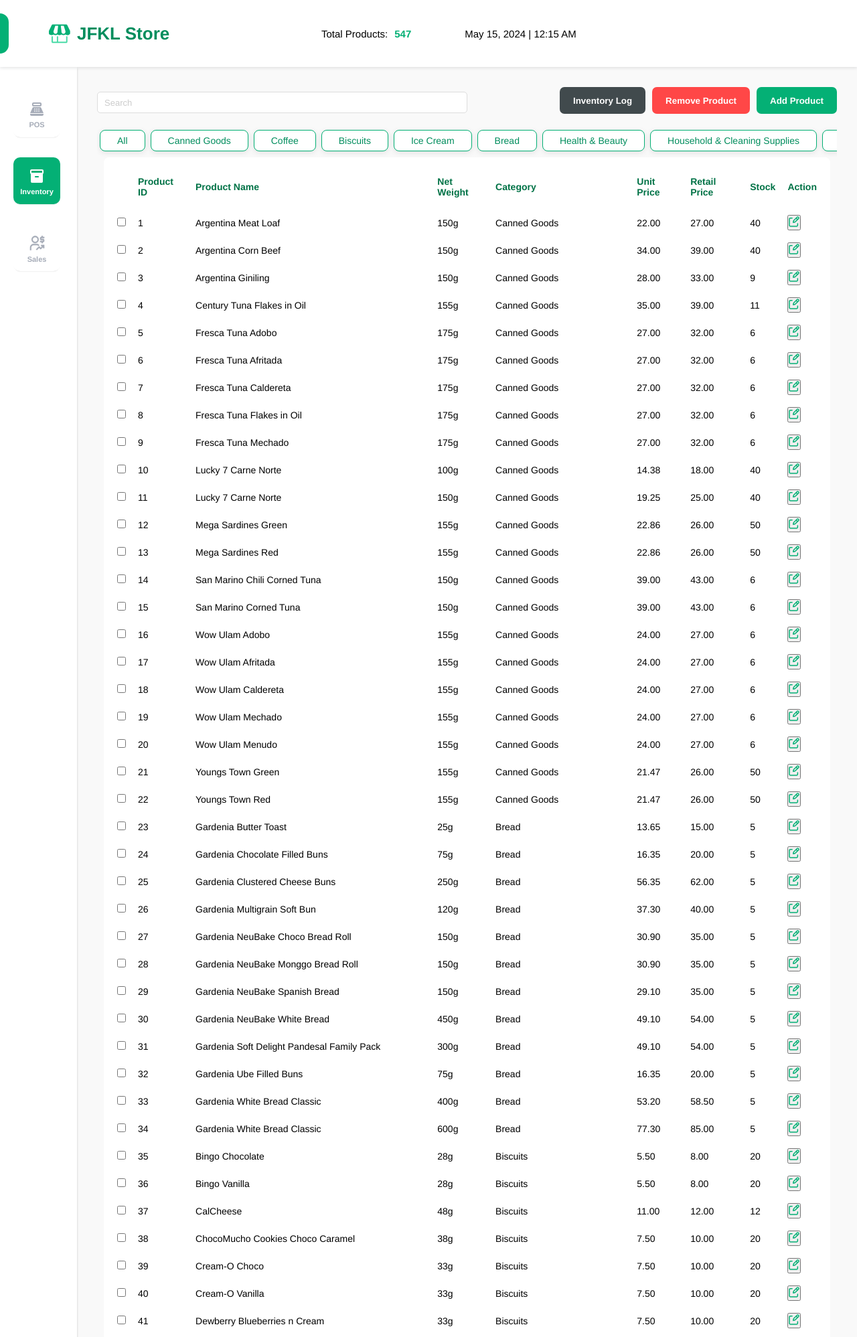
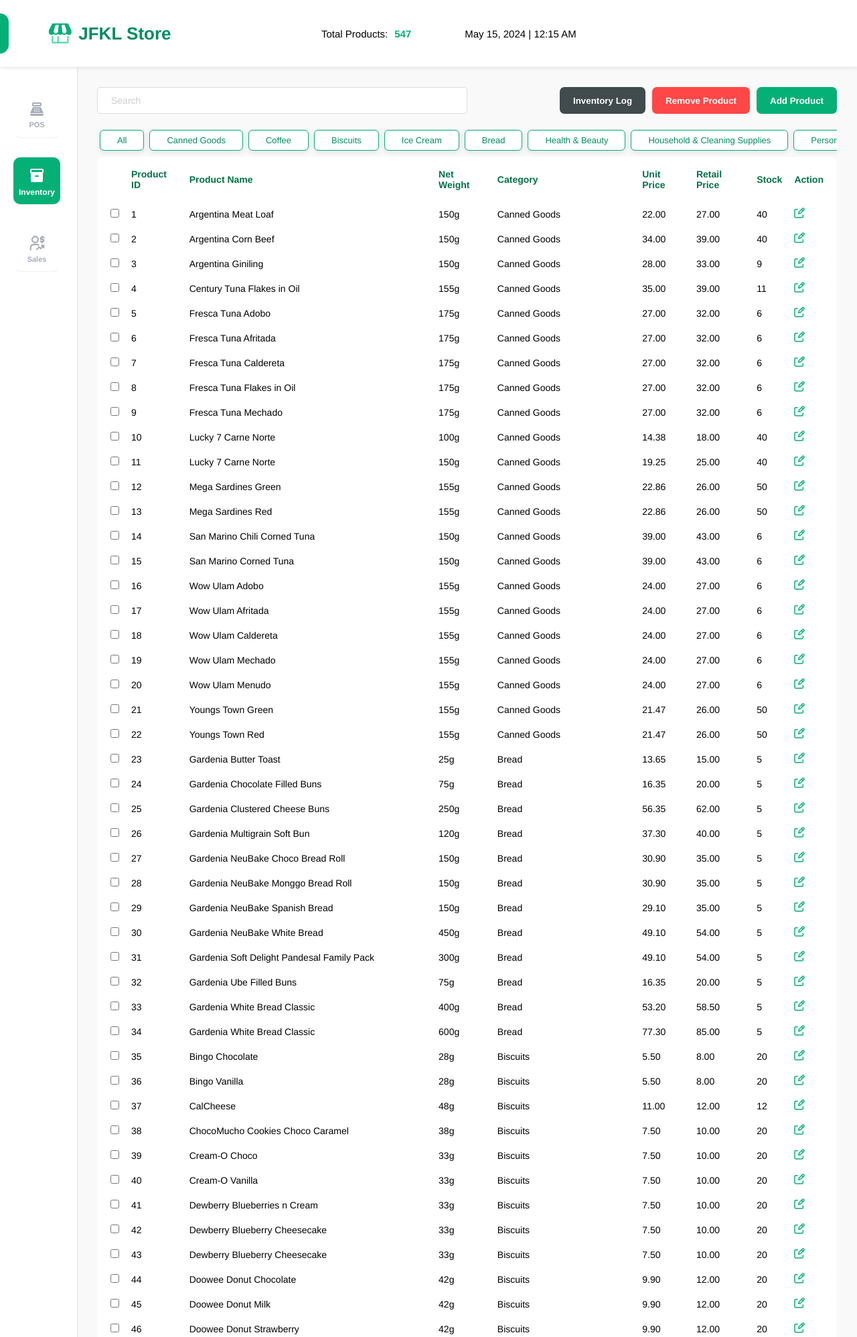
Before and after one commit to Robi1403/JFKL-Store, a PHP site: page /pages/inventory.php in a window 1280 px wide. Shown: the top 1997 px of the page at 67% size. Run offline with PHP 8.4, Linux system fonts and the light colour scheme; data comes from the database, SQL or seed files in the repository.

Commit message:
Update inventory.css

```diff
--- a/css/inventory.css
+++ b/css/inventory.css
@@ -51,6 +51,10 @@ body{
     white-space: nowrap;
 }
 
+.navbar .left .logo img{
+    height: 30px;
+}
+
 .navbar .right{
     display: flex;
     align-items: center;
@@ -88,7 +92,7 @@ body{
     transition: 0.2s;
     cursor: pointer;
     color: #ffffff;
-    font-size: 11px;
+    font-size: 12px;
 }
 
 .sideBar button img{
@@ -119,7 +123,6 @@ body{
 
 .productDisplay{
     background-color: #F9F9F9;
-    flex: 1;
     height: 100vh;
     min-width: 550px;
     margin-left: 115px;
@@ -134,6 +137,9 @@ body{
 .searchBar{
     height: 100%;
     flex: 2;
+}
+#search input{
+    height: 100px;
 }
 
 .searchBar input{
@@ -201,7 +207,7 @@ body{
 }
 .categoryBtn{
     box-shadow: rgba(99, 99, 99, 0.2) 0px 2px 8px 0px;
-    font-size: 14px;
+    font-size: 13px;
     width: auto;
     padding: 7px 25px 7px 25px;
     margin: 5px 5px 10px 5px;
@@ -211,7 +217,7 @@ body{
     color: #008D5D;
     background-color: #ffffff;
     border: none;
-    border-radius: 7px;
+    border-radius: 5px;
     outline: 1.5px solid #04B075;
     cursor: pointer;
     transition: all .1s ease-in-out;
@@ -220,10 +226,12 @@ body{
 .categoryBtn:hover{
     background-color: #008D5D;
     color: #ffffff;
+    outline: none;
 }
 .categoryBtn:active{
-    background-color: #008D5D;
+    background-color: #00744d;
     color: #ffffff;
+    outline: none;
 }
 
 
@@ -232,17 +240,17 @@ body{
 .inventory{
     height: auto;
     max-height: 68vh;
-    overflow: scroll;
+    overflow-y: scroll;
     display: flex;
     flex-wrap: wrap;
     justify-content: space-around;
-    margin: 0px 10px 0 10px;
+    border-radius: 8px;
 }
 
 .inventoryTable {
     font-size: 14px;
     width: 100%;
-    padding: 10px;
+    padding: 0px 10px 10px 10px;
     border-radius: 8px;
     background-color: #ffffff;
 }
@@ -282,18 +290,6 @@ body{
     text-align: center;
 }
 
-#passProductInfoBtn form button{
-    background-color: transparent;
-    color: none;
-    border: none;
-    outline: none;
-    cursor: pointer;
-}
-
-#action button img{
-    height: 20px;
-}
-
 .background{
     position: absolute;
     height: 100vh;
@@ -330,17 +326,17 @@ body{
     gap: 30px;
 }
 
-input[type=text]{
+input[type=text],
+#actionTypeFilter {
     width: 100%;
-    height: 32px;
-    font-size: 13px;
-    padding: 10px 10px;
-    -webkit-appearance: none;
+    height: 40px;
+    font-size: 14px;
+    padding: 10px 20px;
+
     outline: none;
     border: 1px solid #ddd;
     border-radius: 5px;
     transition: all .3s ease-in-out;
-    margin-top: 7px;
 }
 select{
     width: 100%;
@@ -351,9 +347,9 @@ select{
     border: 1px solid #ddd;
     border-radius: 5px;
     transition: all .3s ease-in-out;
-    margin-top: 7px;
     margin-bottom: 15px;
 }
+
 ::placeholder {
     color: #cccccc;
     opacity: 1;
@@ -593,6 +589,11 @@ input[type=text]:-ms-input-placeholder{
     text-align: center;
 }
 
+.updateProduct{
+    background: none;
+    border: none;
+    cursor: pointer;
+}
 .successPrompt, #add_successPrompt, #update_successPrompt, #remove_successPrompt{
     position: absolute;
     height: 100vh;
```
